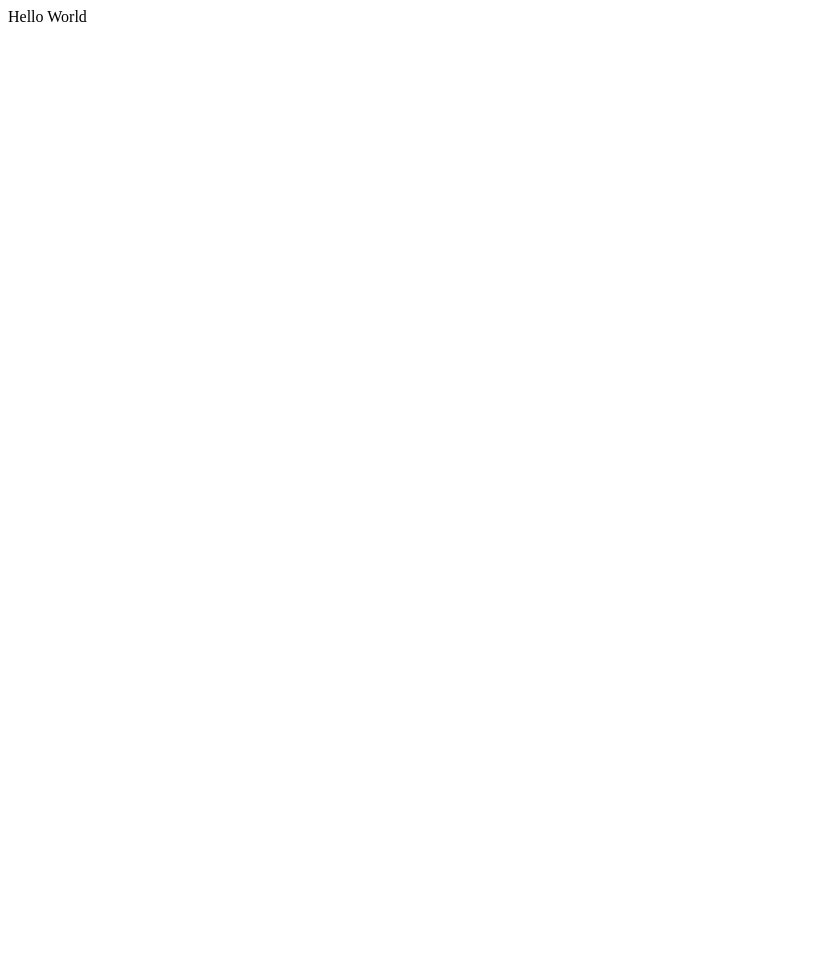
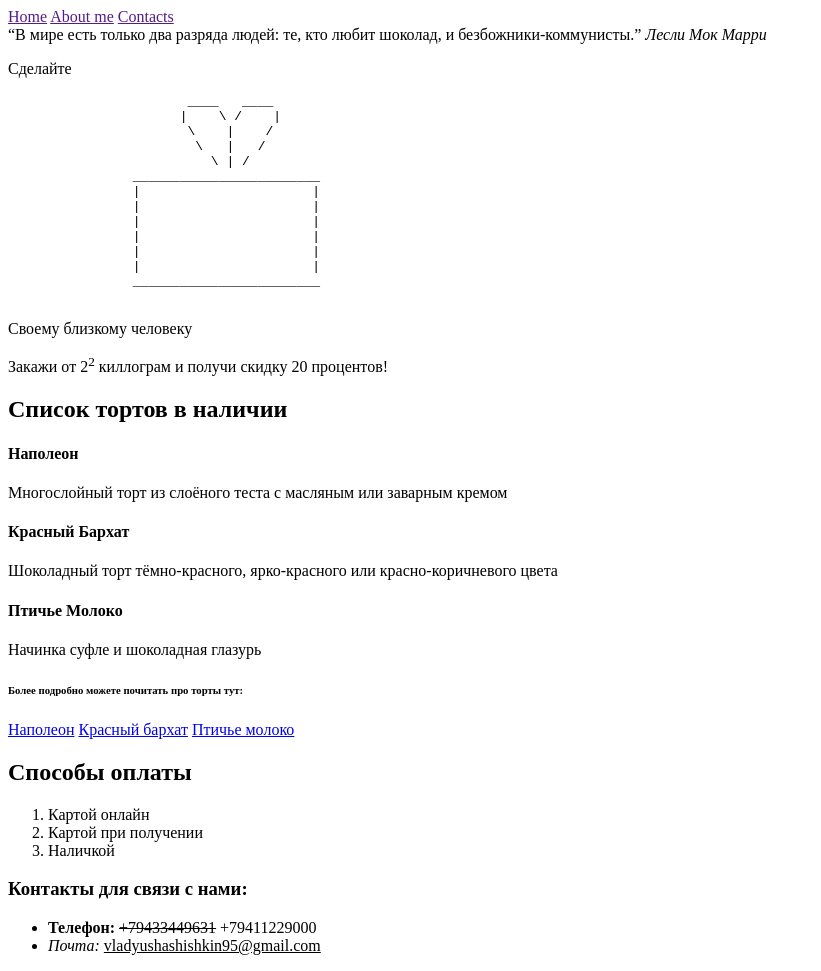
Before and after one commit to NaMe2te/Web, a plain HTML site: page index.html in a window 1280 px wide. Shown: the whole page, without its empty margins (0-821 px from the left). Before the commit the page ends 800 px from the top, so only its background shows below. Drawn offline with Linux system fonts and the light colour scheme.

Commit message:
feat: added all tasks from technical assignment of lab-1

```diff
--- a/index.html
+++ b/index.html
@@ -5,9 +5,77 @@
     <meta name="viewport"
           content="width=device-width, user-scalable=no, initial-scale=1.0, maximum-scale=1.0, minimum-scale=1.0">
     <meta http-equiv="X-UA-Compatible" content="ie=edge">
-    <title>Document</title>
+    <title>Торты спб</title>
 </head>
 <body>
-    Hello World
+    <header>
+        <nav>
+            <a href="">Home</a>
+            <a href="">About me</a>
+            <a href="">Contacts</a>
+        </nav>
+    </header>
+    <main>
+        <section> <!-- Секция с цитатой -->
+            <q>В мире есть только два разряда людей: те, кто любит шоколад, и безбожники-коммунисты.</q>
+            <cite>Лесли Мок Марри</cite>
+        </section>
+        <section> <!-- Секция с лютой нативной рекламой -->
+            <p>Сделайте</p>
+            <pre>
+                       ____   ____
+                      |    \ /    |
+                       \    |    /
+                        \   |   /
+                          \ | /
+                ________________________
+                |                      |
+                |                      |
+                |                      |
+                |                      |
+                |                      |
+                |                      |
+                ________________________
+            </pre>
+            <p>Своему близкому человеку</p>
+            <p>Закажи от 2<sup>2</sup> киллограм и получи скидку 20 процентов!</p>
+        </section>
+        <section> <!-- Секция со списком товара -->
+            <h1>Список тортов в наличии</h1>
+            <article>
+                <h4>Наполеон</h4>
+                <p>Многослойный торт из слоёного теста с масляным или заварным кремом</p>
+            </article>
+            <article>
+                <h4>Красный Бархат</h4>
+                <p>Шоколадный торт тёмно-красного, ярко-красного или красно-коричневого цвета</p>
+            </article>
+            <article>
+                <h4>Птичье Молоко</h4>
+                <p>Начинка суфле и шоколадная глазурь</p>
+            </article>
+            <aside>
+                <h6>Более подробно можете почитать про торты тут:</h6>
+                <a href="https://ru.wikipedia.org/wiki/%D0%9D%D0%B0%D0%BF%D0%BE%D0%BB%D0%B5%D0%BE%D0%BD_(%D1%82%D0%BE%D1%80%D1%82)">Наполеон</a>
+                <a href="https://ru.wikipedia.org/wiki/%D0%9A%D1%80%D0%B0%D1%81%D0%BD%D1%8B%D0%B9_%D0%B1%D0%B0%D1%80%D1%85%D0%B0%D1%82_(%D1%82%D0%BE%D1%80%D1%82)#:~:text=Red%20Velvet%20cake)%20%E2%80%94%20%D1%88%D0%BE%D0%BA%D0%BE%D0%BB%D0%B0%D0%B4%D0%BD%D1%8B%D0%B9%20%D1%82%D0%BE%D1%80%D1%82,%D1%81%20%D0%B3%D0%BB%D0%B0%D0%B7%D1%83%D1%80%D1%8C%D1%8E%20%D0%B8%D0%B7%20%D1%81%D0%BB%D0%B8%D0%B2%D0%BE%D1%87%D0%BD%D0%BE%D0%B3%D0%BE%20%D1%81%D1%8B%D1%80%D0%B0.&text=%D0%94%D0%BB%D1%8F%20%D0%BF%D1%80%D0%B8%D0%B3%D0%BE%D1%82%D0%BE%D0%B2%D0%BB%D0%B5%D0%BD%D0%B8%D1%8F%20%D1%82%D0%BE%D1%80%D1%82%D0%B0%20%D0%B8%D1%81%D0%BF%D0%BE%D0%BB%D1%8C%D0%B7%D1%83%D1%8E%D1%82%20%D0%BF%D0%B0%D1%85%D1%82%D1%83,%D1%81%D0%B2%D1%91%D0%BA%D0%BB%D1%83%20%D0%B8%D0%BB%D0%B8%20%D0%BA%D1%80%D0%B0%D1%81%D0%BD%D1%8B%D0%B9%20%D0%BF%D0%B8%D1%89%D0%B5%D0%B2%D0%BE%D0%B9%20%D0%BA%D1%80%D0%B0%D1%81%D0%B8%D1%82%D0%B5%D0%BB%D1%8C.">Красный бархат</a>
+                <a href="https://ru.wikipedia.org/wiki/%D0%9F%D1%82%D0%B8%D1%87%D1%8C%D0%B5_%D0%BC%D0%BE%D0%BB%D0%BE%D0%BA%D0%BE_(%D0%BA%D1%83%D0%BB%D0%B8%D0%BD%D0%B0%D1%80%D0%B8%D1%8F)">Птичье молоко</a>
+            </aside>
+        </section>
+        <section> <!-- Секция со способами оплаты -->
+            <h2>Способы оплаты</h2>
+            <ol>
+                <li>Картой онлайн</li>
+                <li>Картой при получении</li>
+                <li>Наличкой</li>
+            </ol>
+        </section>
+    </main>
+    <footer>
+        <h3>Контакты для связи с нами:</h3>
+        <ul>
+            <li><strong>Телефон:</strong> <del>+79433449631</del> +79411229000</li>
+            <li><em>Почта:</em> <ins>vladyushashishkin95@gmail.com</ins></li>
+        </ul>
+    </footer>
 </body>
 </html>
```
